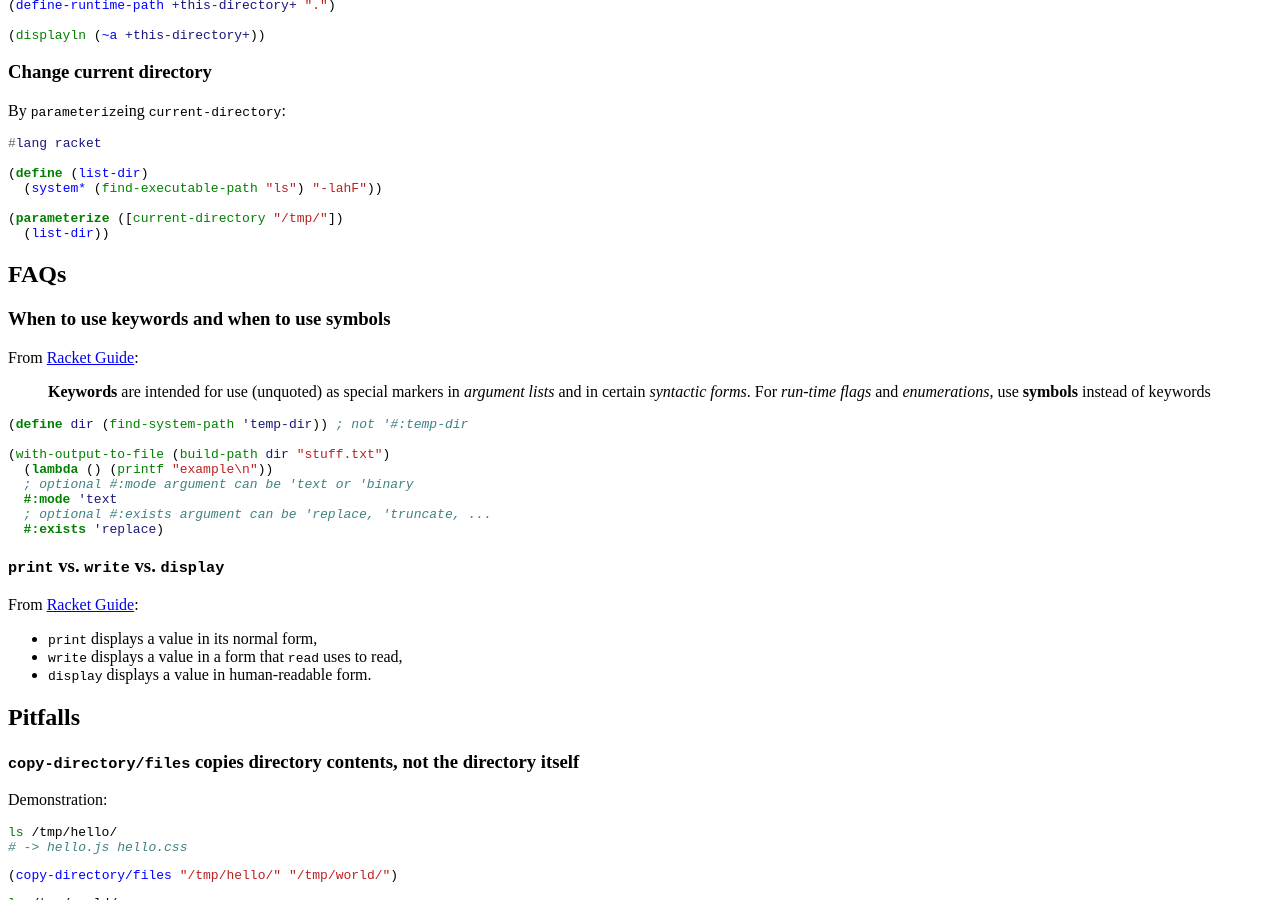
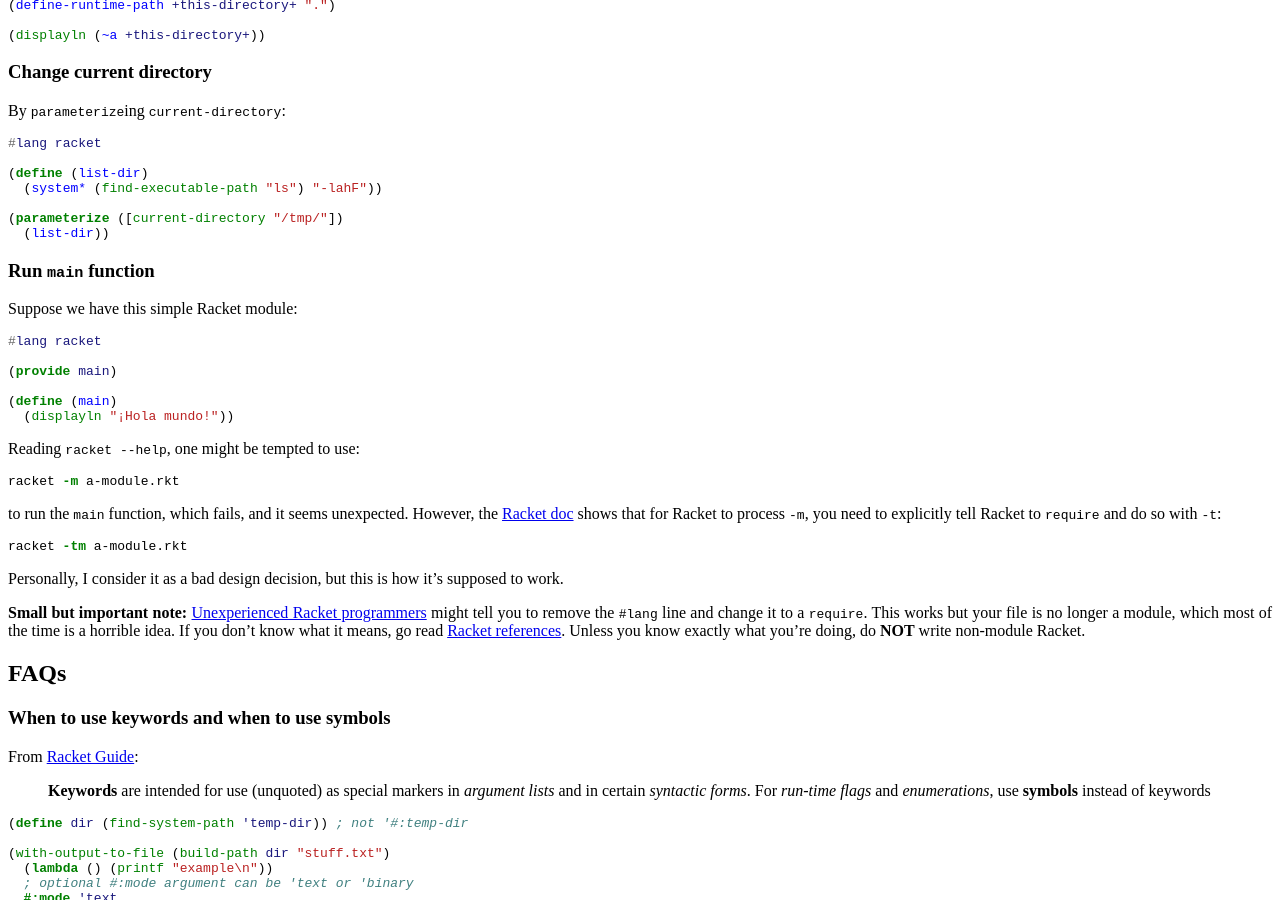
Before and after one commit to cmpitg/cmpitg.github.com, a Jekyll site: the page built from guides/racket.md, in a window 1280 px wide and 900 px high, scrolled down 1170 px. Built offline with Jekyll 4.4.1, drawn with Linux system fonts in a browser that asks for light colours; Markdown is read by kramdown in place of the engine named in the settings; a script that is not in the unit is left out; comment, search, counter and statistics services are not loaded; some of the changed text lies outside the part shown.

Commit message:
Fix typo

````diff
--- /dev/null
+++ b/_drafts/2014-02-24-loading_`main`_function_in_racket.markdown
@@ -0,0 +1,5 @@
+---
+layout: post
+title: "Loading `main` function in Racket"
+date: "2014-02-24 02:22:32 +0700"
+---
--- a/guides/racket.md
+++ b/guides/racket.md
@@ -93,9 +93,48 @@ By `parameterize`ing `current-directory`:
   (list-dir))
 ```
 
-## FAQs
+### Run `main` function ###
 
-### When to use keywords and when to use symbols
+Suppose we have this simple Racket module:
+
+```racket
+#lang racket
+
+(provide main)
+
+(define (main)
+  (displayln "¡Hola mundo!"))
+```
+
+Reading `racket --help`, one might be tempted to use:
+
+```sh
+racket -m a-module.rkt
+```
+
+to run the `main` function, which fails, and it seems unexpected.  However,
+the [Racket doc](http://docs.racket-lang.org/guide/racket.html) shows that for
+Racket to process `-m`, you need to explicitly tell Racket to `require` and do
+so with `-t`:
+
+```sh
+racket -tm a-module.rkt
+```
+
+Personally, I consider it as a bad design decision, but this is how it's
+supposed to work.
+
+**Small but important note:**
+[Unexperienced Racket programmers](http://stackoverflow.com/questions/6380327/how-do-you-load-a-file-into-racket-via-command-line)
+might tell you to remove the `#lang` line and change it to a `require`.  This
+works but your file is no longer a module, which most of the time is a
+horrible idea.  If you don't know what it means, go read
+[Racket references](http://docs.racket-lang.org/reference/module.html).
+Unless you know exactly what you're doing, do **NOT** write non-module Racket.
+
+## FAQs ##
+
+### When to use keywords and when to use symbols ###
 
 From [Racket Guide](http://docs.racket-lang.org/guide/keywords.html):
 
````
Also changed, not shown: other parts of guides/racket.md (+1 -1 lines).
